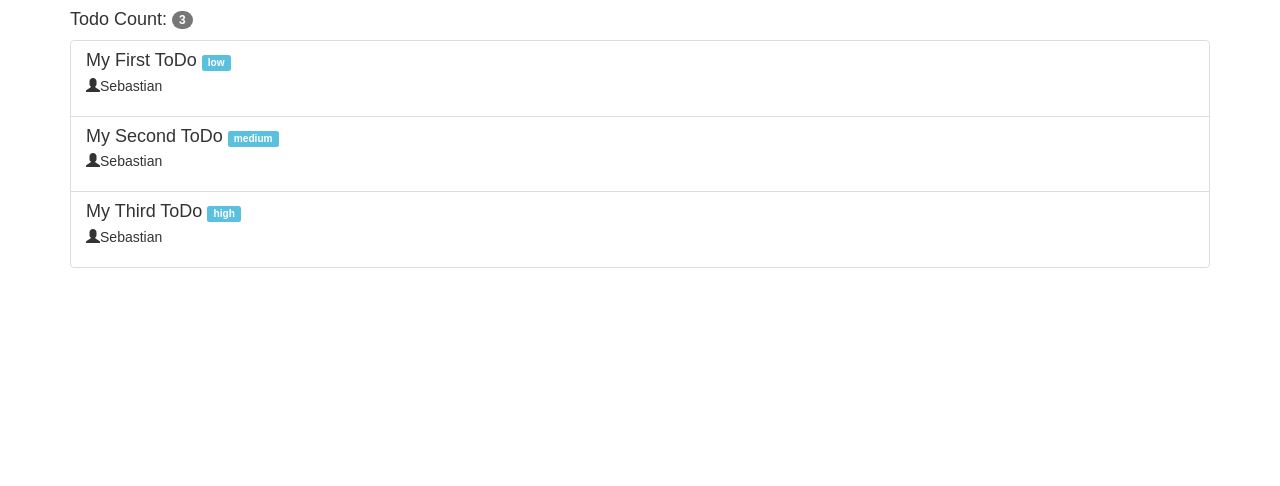
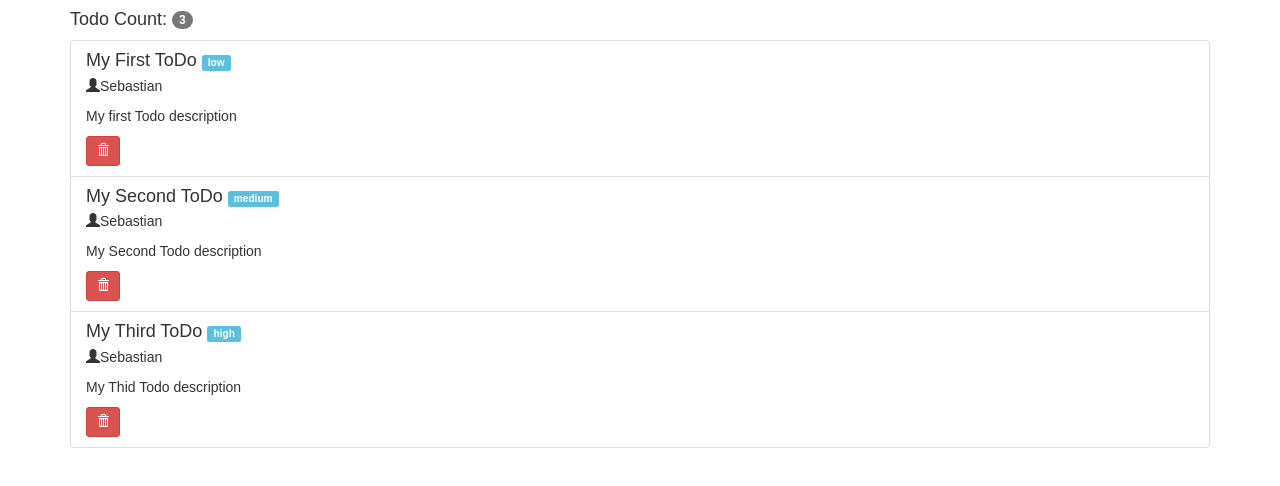
Before and after one commit to rimeister/learning-react-js, a React (Create React App) app in the folder react-development-starter-guide-tutorial/: page / in a window 1280 px wide. Shown: the top 486 px of the page. Built offline with nearby package versions, Linux system fonts and the light colour scheme.

Commit message:
Adding functionality for removing items from the list, it works

```diff
--- a/react-development-starter-guide-tutorial/src/App.js
+++ b/react-development-starter-guide-tutorial/src/App.js
@@ -36,6 +36,14 @@ class App extends Component {
     }
   }
 
+  handleRemoveTodo(index) {
+    this.setState({
+      todos: this.state.todos.filter(function(e, i){
+        return i !== index;
+      })
+    })
+  }
+
   render() {
     return (
       <div className="container">
@@ -43,8 +51,10 @@ class App extends Component {
         <ul className="list-group">
           {this.state.todos.map((todo, index) =>
             <li className="list-group-item" key={index}>
-            <h4 className="list-group-item-heading">{todo.todoTitle} <small><span className="label label-info">{todo.todoPriority}</span></small></h4>
-            <p><span className="glyphicon glyphicon-user"></span>{todo.todoResponsible}</p>
+              <h4 className="list-group-item-heading">{todo.todoTitle} <small><span className="label label-info">{todo.todoPriority}</span></small></h4>
+              <p><span className="glyphicon glyphicon-user"></span>{todo.todoResponsible}</p>
+              <p>{todo.todoDescription}</p>
+              <button className="btn btn-danger btn-sm" onClick={this.handleRemoveTodo.bind(this, index)}><span className="glyphicon glyphicon-trash"></span></button>
             </li>
           )}
         </ul>
```
